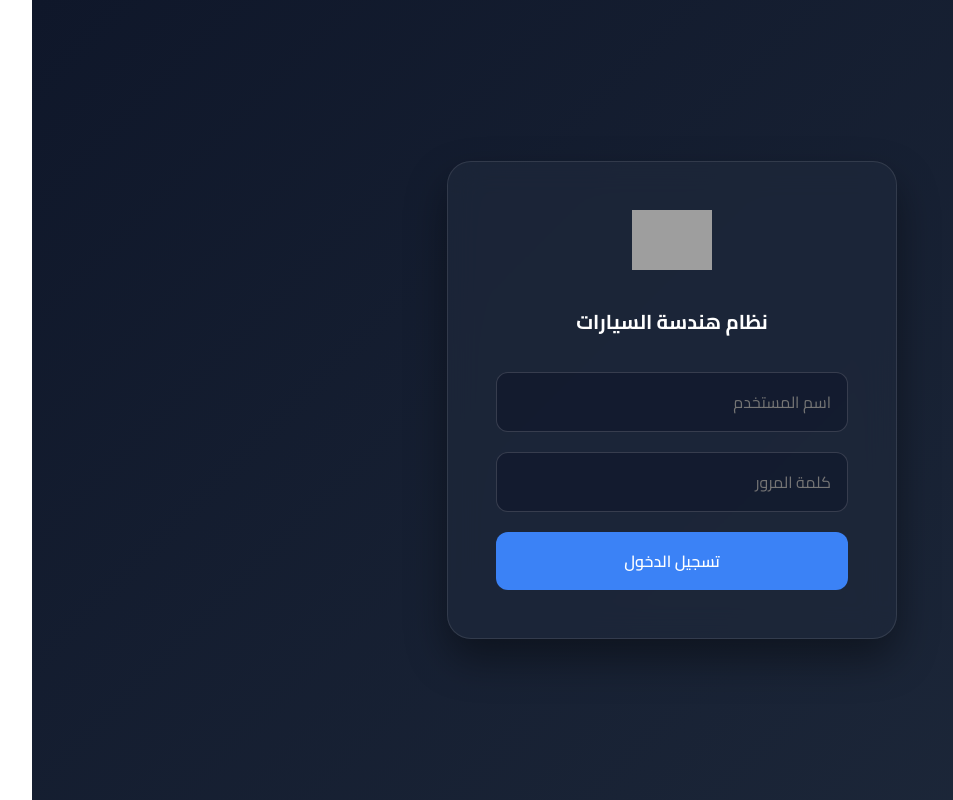
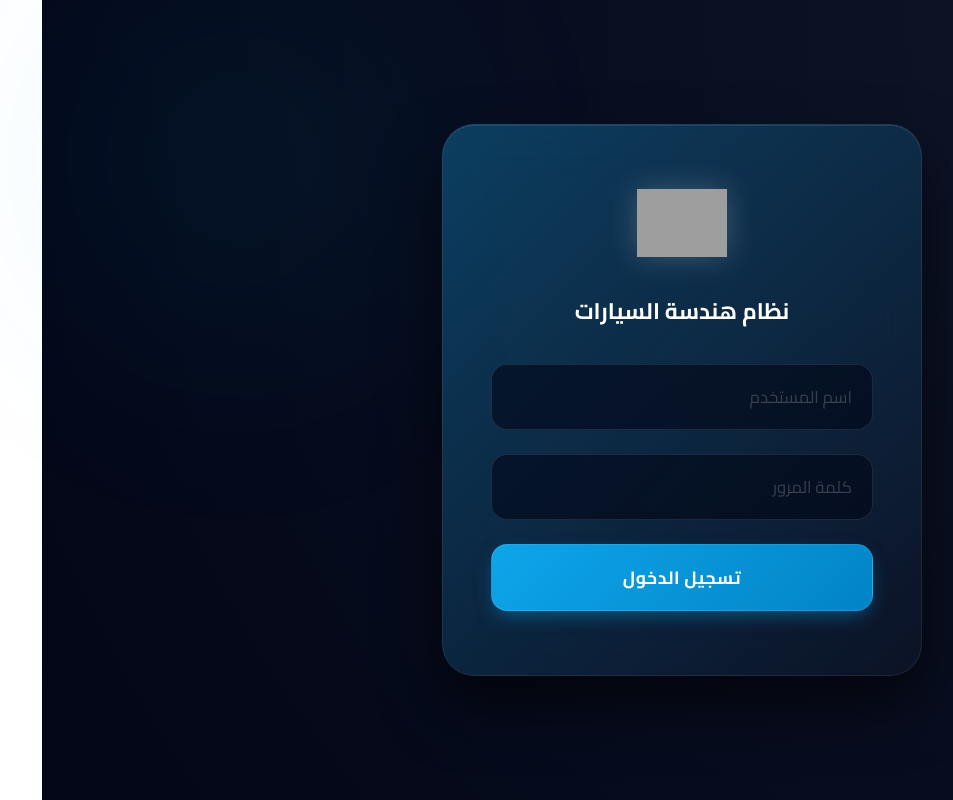
Before and after one commit to darkxgs/CarsiqRewards, a React (Vite) app: page / in a window 1280 px wide. Shown: the whole page, without its empty margins (63-1016 px from the left). Built offline with nearby package versions, Linux system fonts and the light colour scheme; grey boxes are pictures that could not be loaded.

Commit message:
Configure Vercel API and enhance UI with premium dark theme

```diff
--- a/src/components/BranchDashboard.jsx
+++ b/src/components/BranchDashboard.jsx
@@ -224,8 +224,8 @@ const BranchDashboard = ({ branchName, branchId, branchType }) => {
                             {t.type}
                           </span>
                         </td>
-                        <td style={{ fontWeight: 'bold' }}>
-                          {t.value} {t.value.includes(':') ? 'ساعة' : 'ج.م'}
+                        <td style={{ fontWeight: 'bold', color: '#e2e8f0' }}>
+                          {t.value} {t.value.includes(':') ? 'ساعة' : 'د.ع'}
                         </td>
                         <td>{t.notes || '-'}</td>
                         <td style={{ color: 'var(--text-muted)', fontSize: '0.9rem' }}>
--- a/src/index.css
+++ b/src/index.css
@@ -1,19 +1,29 @@
-@import url('https://fonts.googleapis.com/css2?family=Cairo:wght@400;600;700&display=swap');
+@import url('https://fonts.googleapis.com/css2?family=Cairo:wght@400;500;600;700;800&display=swap');
 
 :root {
-  --primary-color: #3b82f6;
-  --primary-hover: #2563eb;
+  --primary-color: #0ea5e9;
+  --primary-hover: #0284c7;
+  --primary-glow: rgba(14, 165, 233, 0.5);
   --success-color: #10b981;
-  --danger-color: #ef4444;
+  --danger-color: #f43f5e;
+
+  /* Very deep, luxurious dark theme */
+  --bg-base: #020617; /* Very dark slate */
   --bg-gradient-start: #0f172a;
-  --bg-gradient-end: #1e293b;
-  --card-bg: rgba(30, 41, 59, 0.7);
-  --card-border: rgba(255, 255, 255, 0.1);
+  --bg-gradient-end: #020617;
+
+  /* Glassmorphism variables */
+  --card-bg: rgba(15, 23, 42, 0.4);
+  --card-border: rgba(255, 255, 255, 0.08);
+  --card-highlight: rgba(255, 255, 255, 0.12);
+
+  /* Text */
   --text-main: #f8fafc;
   --text-muted: #94a3b8;
-  --input-bg: rgba(15, 23, 42, 0.6);
-  --input-border: rgba(255, 255, 255, 0.15);
-  --sidebar-bg: rgba(15, 23, 42, 0.8);
+
+  /* Inputs */
+  --input-bg: rgba(2, 6, 23, 0.6);
+  --input-border: rgba(255, 255, 255, 0.1);
 }
 
 * {
@@ -24,10 +34,27 @@
 }
 
 body {
-  background: linear-gradient(135deg, var(--bg-gradient-start), var(--bg-gradient-end));
+  background: radial-gradient(circle at top right, var(--bg-gradient-start), var(--bg-gradient-end));
+  background-attachment: fixed;
   color: var(--text-main);
   min-height: 100vh;
   direction: rtl;
+  overflow-x: hidden;
+}
+
+/* Background ambient glow */
+body::before {
+  content: '';
+  position: fixed;
+  top: -20%;
+  left: -10%;
+  width: 50vw;
+  height: 50vw;
+  border-radius: 50%;
+  background: radial-gradient(circle, var(--primary-glow) 0%, transparent 70%);
+  opacity: 0.15;
+  z-index: -1;
+  filter: blur(100px);
 }
 
 /* App Layout */
@@ -36,106 +63,101 @@ body {
   min-height: 100vh;
 }
 
-/* Sidebar */
+/* Sidebar - Premium styling */
 .sidebar {
-  width: 280px;
-  background: var(--sidebar-bg);
-  backdrop-filter: blur(16px);
+  width: 300px;
+  background: rgba(2, 6, 23, 0.7);
+  backdrop-filter: blur(24px);
+  -webkit-backdrop-filter: blur(24px);
   border-left: 1px solid var(--card-border);
-  padding: 2rem;
+  padding: 2.5rem 2rem;
   display: flex;
   flex-direction: column;
   gap: 1.5rem;
-  transition: transform 0.3s ease;
+  transition: transform 0.4s cubic-bezier(0.16, 1, 0.3, 1);
+  box-shadow: -10px 0 40px rgba(0,0,0,0.5);
+  z-index: 10;
 }
 
 .sidebar-logo {
   display: flex;
   align-items: center;
-  gap: 1rem;
+  gap: 1.25rem;
   margin-bottom: 2rem;
+  padding-bottom: 1.5rem;
+  border-bottom: 1px solid var(--card-border);
 }
 
 .sidebar-logo img {
-  width: 50px;
-  height: 50px;
+  width: 55px;
+  height: 55px;
   object-fit: contain;
+  filter: drop-shadow(0 0 10px var(--primary-glow));
 }
 
 .sidebar-logo h1 {
-  font-size: 1.5rem;
-  font-weight: 700;
+  font-size: 1.6rem;
+  font-weight: 800;
   color: #fff;
+  letter-spacing: -0.5px;
+  background: linear-gradient(135deg, #fff, #94a3b8);
+  -webkit-background-clip: text;
+  -webkit-text-fill-color: transparent;
 }
 
 .nav-link {
   display: flex;
   align-items: center;
-  gap: 0.75rem;
-  padding: 0.875rem 1.25rem;
-  border-radius: 12px;
+  gap: 1rem;
+  padding: 1rem 1.25rem;
+  border-radius: 16px;
   color: var(--text-muted);
   text-decoration: none;
   font-weight: 600;
-  transition: all 0.2s ease;
+  transition: all 0.3s cubic-bezier(0.4, 0, 0.2, 1);
   cursor: pointer;
   background: transparent;
-  border: none;
+  border: 1px solid transparent;
   text-align: right;
   width: 100%;
-  font-size: 1.05rem;
+  font-size: 1.1rem;
 }
 
 .nav-link:hover {
-  background: rgba(255, 255, 255, 0.05);
+  background: rgba(255, 255, 255, 0.03);
   color: var(--text-main);
+  transform: translateX(-5px);
 }
 
 .nav-link.active {
-  background: var(--primary-color);
+  background: linear-gradient(135deg, var(--primary-color), var(--primary-hover));
   color: white;
-  box-shadow: 0 4px 12px rgba(59, 130, 246, 0.4);
+  border: 1px solid var(--card-highlight);
+  box-shadow: 0 10px 20px -5px var(--primary-glow);
 }
 
 /* Main Content */
 .main-content {
   flex: 1;
-  padding: 2rem;
+  padding: 3rem 4rem;
   overflow-y: auto;
 }
 
-/* Login Screen */
-.login-container {
-  min-height: 100vh;
-  display: flex;
-  align-items: center;
-  justify-content: center;
-  padding: 1rem;
+/* Dashboard Layout */
+.dashboard-grid {
+  display: grid;
+  grid-template-columns: 380px 1fr;
+  gap: 2.5rem;
+  align-items: start;
 }
 
-.login-card {
-  background: var(--card-bg);
-  backdrop-filter: blur(16px);
-  border: 1px solid var(--card-border);
-  padding: 3rem;
-  border-radius: 24px;
-  width: 100%;
-  max-width: 450px;
-  text-align: center;
-  box-shadow: 0 20px 40px rgba(0, 0, 0, 0.4);
-}
-
-.login-card img {
-  width: 80px;
-  margin-bottom: 1.5rem;
-}
-
-/* Dashboard Cards */
-.dashboard-grid {
-  display: grid;
-  grid-template-columns: 350px 1fr;
-  gap: 2rem;
-  align-items: start;
+@media (max-width: 1200px) {
+  .dashboard-grid {
+    grid-template-columns: 1fr;
+  }
+  .main-content {
+    padding: 2rem;
+  }
 }
 
 @media (max-width: 1024px) {
@@ -146,62 +168,126 @@ body {
     width: 100%;
     border-left: none;
     border-bottom: 1px solid var(--card-border);
-    padding: 1rem;
+    padding: 1.5rem;
     flex-direction: row;
     overflow-x: auto;
+    align-items: center;
   }
-  .dashboard-grid {
-    grid-template-columns: 1fr;
+  .sidebar-logo {
+    margin-bottom: 0;
+    padding-bottom: 0;
+    border-bottom: none;
+    border-left: 1px solid var(--card-border);
+    padding-left: 1.5rem;
   }
 }
 
+/* Premium Glass Cards */
 .glass-card {
   background: var(--card-bg);
-  backdrop-filter: blur(12px);
+  backdrop-filter: blur(20px);
+  -webkit-backdrop-filter: blur(20px);
   border: 1px solid var(--card-border);
-  border-radius: 20px;
-  padding: 2rem;
-  box-shadow: 0 10px 30px rgba(0, 0, 0, 0.2);
+  border-radius: 24px;
+  padding: 2.5rem;
+  box-shadow: 0 25px 50px -12px rgba(0, 0, 0, 0.5);
+  position: relative;
+  overflow: hidden;
+}
+
+.glass-card::before {
+  content: '';
+  position: absolute;
+  top: 0;
+  left: 0;
+  right: 0;
+  height: 1px;
+  background: linear-gradient(90deg, transparent, var(--card-highlight), transparent);
 }
 
 h2 {
-  font-size: 1.25rem;
-  margin-bottom: 1.5rem;
+  font-size: 1.4rem;
+  font-weight: 700;
+  margin-bottom: 2rem;
   display: flex;
   align-items: center;
-  gap: 0.5rem;
+  gap: 0.75rem;
   color: #fff;
+}
+
+/* Login Screen */
+.login-container {
+  min-height: 100vh;
+  display: flex;
+  align-items: center;
+  justify-content: center;
+  padding: 1rem;
+  position: relative;
+}
+
+.login-card {
+  background: rgba(15, 23, 42, 0.6);
+  backdrop-filter: blur(30px);
+  border: 1px solid var(--card-border);
+  padding: 4rem 3rem;
+  border-radius: 32px;
+  width: 100%;
+  max-width: 480px;
+  text-align: center;
+  box-shadow: 0 30px 60px rgba(0, 0, 0, 0.6), inset 0 1px 0 rgba(255,255,255,0.1);
+  position: relative;
+}
+
+.login-card::after {
+  content: '';
+  position: absolute;
+  inset: -1px;
+  border-radius: 33px;
+  background: linear-gradient(135deg, var(--primary-color), transparent);
+  z-index: -1;
+  opacity: 0.3;
+}
+
+.login-card img {
+  width: 90px;
+  margin-bottom: 1.5rem;
+  filter: drop-shadow(0 0 15px rgba(255,255,255,0.2));
 }
 
 /* Forms */
 .form-group {
-  margin-bottom: 1.25rem;
+  margin-bottom: 1.5rem;
+  text-align: right;
 }
 
 .form-group label {
   display: block;
-  margin-bottom: 0.5rem;
+  margin-bottom: 0.6rem;
   color: var(--text-muted);
   font-size: 0.95rem;
   font-weight: 600;
-  text-align: right;
 }
 
 .form-control {
   width: 100%;
-  padding: 0.875rem 1rem;
+  padding: 1rem 1.25rem;
   background: var(--input-bg);
   border: 1px solid var(--input-border);
-  border-radius: 12px;
+  border-radius: 16px;
   color: var(--text-main);
-  font-size: 1rem;
-  transition: all 0.2s ease;
+  font-size: 1.05rem;
+  transition: all 0.3s ease;
+}
+
+.form-control::placeholder {
+  color: rgba(255,255,255,0.2);
 }
 
 .form-control:focus {
   outline: none;
+  background: rgba(15, 23, 42, 0.8);
   border-color: var(--primary-color);
-  box-shadow: 0 0 0 3px rgba(59, 130, 246, 0.2);
+  box-shadow: 0 0 0 4px rgba(14, 165, 233, 0.15);
 }
 
 /* Buttons */
@@ -209,98 +295,148 @@ h2 {
   display: inline-flex;
   align-items: center;
   justify-content: center;
-  gap: 0.5rem;
-  padding: 0.875rem 1.5rem;
+  gap: 0.75rem;
+  padding: 1rem 2rem;
   border: none;
-  border-radius: 12px;
-  font-size: 1rem;
-  font-weight: 600;
+  border-radius: 16px;
+  font-size: 1.1rem;
+  font-weight: 700;
   cursor: pointer;
-  transition: all 0.2s ease;
+  transition: all 0.3s cubic-bezier(0.4, 0, 0.2, 1);
+  letter-spacing: 0.5px;
 }
 
 .btn-primary {
-  background: var(--primary-color);
+  background: linear-gradient(135deg, var(--primary-color), var(--primary-hover));
   color: white;
   width: 100%;
+  box-shadow: 0 8px 20px -6px var(--primary-glow);
+  border: 1px solid rgba(255,255,255,0.1);
 }
 
-.btn-primary:hover {
-  background: var(--primary-hover);
-  transform: translateY(-2px);
-  box-shadow: 0 6px 15px rgba(59, 130, 246, 0.4);
+.btn-primary:hover:not(:disabled) {
+  transform: translateY(-3px);
+  box-shadow: 0 12px 25px -6px var(--primary-glow);
+}
+
+.btn-primary:disabled {
+  opacity: 0.6;
+  cursor: not-allowed;
 }
 
 .btn-success {
-  background: var(--success-color);
+  background: linear-gradient(135deg, var(--success-color), #059669);
   color: white;
+  box-shadow: 0 8px 20px -6px rgba(16, 185, 129, 0.4);
 }
 
-.btn-success:hover {
-  background: #059669;
-  transform: translateY(-2px);
-  box-shadow: 0 6px 15px rgba(16, 185, 129, 0.4);
+.btn-success:hover:not(:disabled) {
+  transform: translateY(-3px);
+  box-shadow: 0 12px 25px -6px rgba(16, 185, 129, 0.5);
+}
+
+.btn-success:disabled {
+  opacity: 0.5;
+  cursor: not-allowed;
 }
 
 /* Tables */
 .table-container {
   overflow-x: auto;
-  border-radius: 16px;
-  border: 1px solid var(--card-border);
+  padding: 0;
 }
 
 table {
   width: 100%;
-  border-collapse: collapse;
+  border-collapse: separate;
+  border-spacing: 0;
   text-align: right;
 }
 
 th, td {
-  padding: 1rem 1.5rem;
+  padding: 1.25rem 1.5rem;
+}
+
+th {
+  background: rgba(0, 0, 0, 0.3);
+  color: var(--text-muted);
+  font-weight: 700;
+  font-size: 0.95rem;
+  text-transform: uppercase;
+  letter-spacing: 0.5px;
   border-bottom: 1px solid var(--card-border);
 }
 
-th {
-  background: rgba(0, 0, 0, 0.2);
-  color: var(--text-muted);
-  font-weight: 600;
-  white-space: nowrap;
+th:first-child { border-top-right-radius: 24px; }
+th:last-child { border-top-left-radius: 24px; }
+
+td {
+  border-bottom: 1px solid rgba(255,255,255,0.03);
+  font-size: 1.05rem;
+}
+
+tr:last-child td {
+  border-bottom: none;
 }
 
 tr:hover td {
-  background: rgba(255, 255, 255, 0.03);
+  background: rgba(255, 255, 255, 0.02);
 }
 
+/* Badges */
 .badge {
-  padding: 0.25rem 0.75rem;
+  padding: 0.4rem 1rem;
   border-radius: 9999px;
   font-size: 0.85rem;
+  font-weight: 700;
+  display: inline-block;
+  letter-spacing: 0.5px;
+}
+
+.badge.مكافأة {
+  background: rgba(16, 185, 129, 0.15);
+  color: #34d399;
+  border: 1px solid rgba(16, 185, 129, 0.3);
+}
+
+.badge.خصم {
+  background: rgba(244, 63, 94, 0.15);
+  color: #fb7185;
+  border: 1px solid rgba(244, 63, 94, 0.3);
+}
+
+.badge.other {
+  background: rgba(148, 163, 184, 0.15);
+  color: #cbd5e1;
+  border: 1px solid rgba(148, 163, 184, 0.3);
+}
+
+/* Errors */
+.error-banner {
+  background: rgba(244, 63, 94, 0.1);
+  border: 1px solid rgba(244, 63, 94, 0.3);
+  color: #fb7185;
+  padding: 1.25rem;
+  border-radius: 16px;
+  margin-bottom: 2rem;
+  display: flex;
+  align-items: center;
+  gap: 1rem;
   font-weight: 600;
 }
 
-.badge.مكافأة {
-  background: rgba(16, 185, 129, 0.2);
-  color: var(--success-color);
+/* Custom Scrollbar */
+::-webkit-scrollbar {
+  width: 8px;
+  height: 8px;
 }
-
-.badge.خصم {
-  background: rgba(239, 68, 68, 0.2);
-  color: var(--danger-color);
+::-webkit-scrollbar-track {
+  background: rgba(0,0,0,0.2);
 }
-
-.badge.other {
-  background: rgba(148, 163, 184, 0.2);
-  color: var(--text-muted);
+::-webkit-scrollbar-thumb {
+  background: rgba(255,255,255,0.1);
+  border-radius: 4px;
 }
-
-.error-banner {
-  background: rgba(239, 68, 68, 0.1);
-  border: 1px solid var(--danger-color);
-  color: #fca5a5;
-  padding: 1rem;
-  border-radius: 12px;
-  margin-bottom: 1.5rem;
-  display: flex;
-  align-items: center;
-  gap: 0.75rem;
+::-webkit-scrollbar-thumb:hover {
+  background: rgba(255,255,255,0.2);
 }
--- a/src/services/db.js
+++ b/src/services/db.js
@@ -1,4 +1,4 @@
-const API_URL = 'http://localhost:3001/api';
+const API_URL = import.meta.env.PROD ? '/api' : 'http://localhost:3001/api';
 
 const getHeaders = () => {
   const token = localStorage.getItem('token');
```
Also changed, not shown: vercel.json (added), 1 other file (tests, documents, lock files or other folders).
